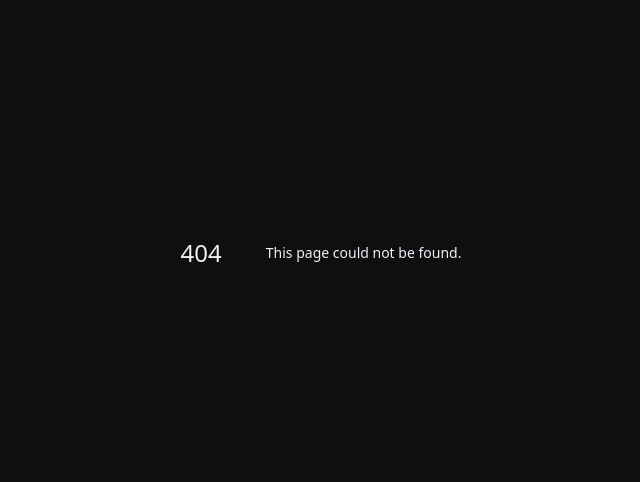
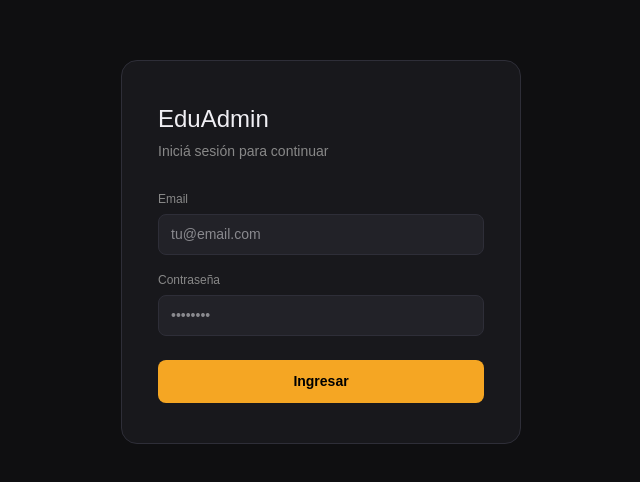
Before and after one commit to jpereyra123/Bata_DB, a Next.js app: page /login in a window 1280 px wide. Before the commit this address had no page. Shown: the part 148-630 px from the top of the page, without its empty margins (319-959 px from the left). Built offline with nearby package versions, Linux system fonts and the light colour scheme.

Commit message:
Faltaba el login

```diff
--- /dev/null
+++ b/src/app/login/page.tsx
@@ -0,0 +1,5 @@
+import Login from "@/features/auth/components/Login"
+
+export default function LoginPage() {
+    return <Login/>
+}
--- a/src/features/auth/components/LoginPage.tsx
+++ b/src/features/auth/components/Login.tsx
@@ -1,6 +1,6 @@
 import FormLogin from "./FormLogin";
 
-export default function LoginPage() {
+export default function Login() {
 
     return (
         <div style={{ minHeight: "100vh", display: "flex", alignItems: "center", justifyContent: "center", background: "#0f0f11" }}>
```
